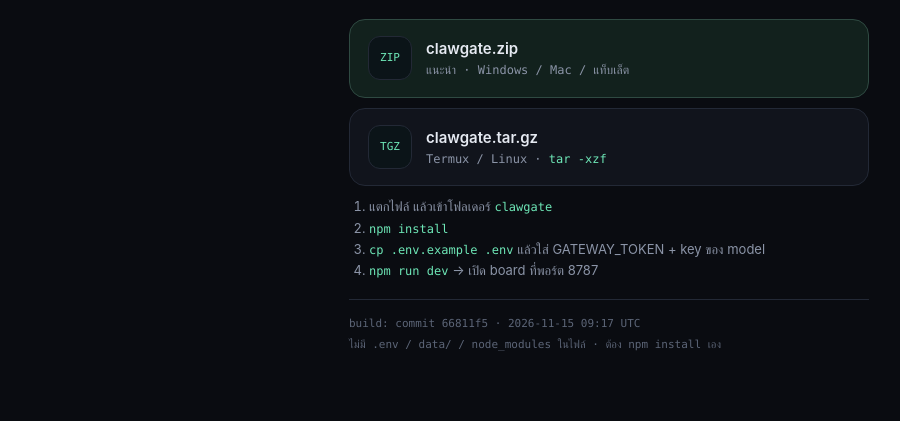
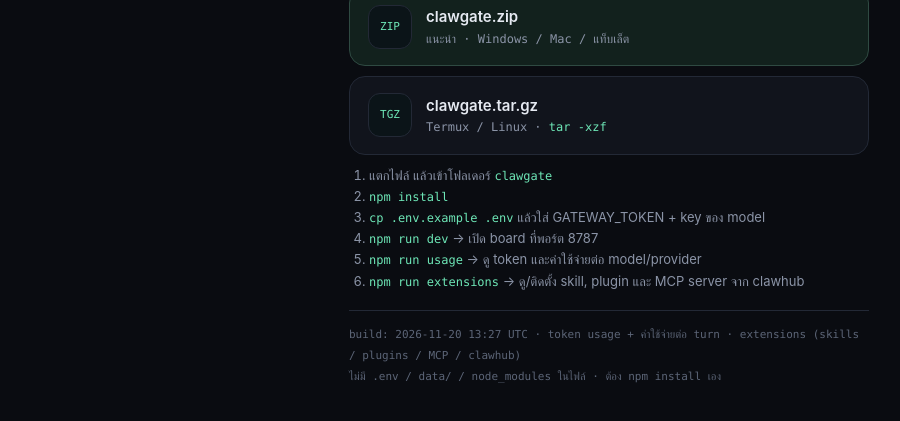
Before and after one commit to hongtongai-create/Zel4THmobile, a website: page sites/download/public/index.html in a window 1280 px wide. Shown: the part 245-666 px from the top of the page, without its empty margins (31-931 px from the left). Drawn offline with Linux system fonts and the light colour scheme.

Commit message:
Document the extension system in the README and download page

```diff
--- a/sites/download/public/index.html
+++ b/sites/download/public/index.html
@@ -145,10 +145,12 @@
         <li><code>npm install</code></li>
         <li><code>cp .env.example .env</code> แล้วใส่ GATEWAY_TOKEN + key ของ model</li>
         <li><code>npm run dev</code> → เปิด board ที่พอร์ต 8787</li>
+        <li><code>npm run usage</code> → ดู token และค่าใช้จ่ายต่อ model/provider</li>
+        <li><code>npm run extensions</code> → ดู/ติดตั้ง skill, plugin และ MCP server จาก clawhub</li>
       </ol>
 
       <p class="meta">
-        build: commit 66811f5 · 2026-11-15 09:17 UTC<br />
+        build: 2026-11-20 13:27 UTC · token usage + ค่าใช้จ่ายต่อ turn · extensions (skills / plugins / MCP / clawhub)<br />
         ไม่มี .env / data/ / node_modules ในไฟล์ · ต้อง npm install เอง
       </p>
     </main>
```
